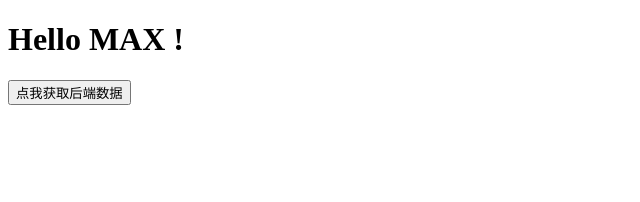
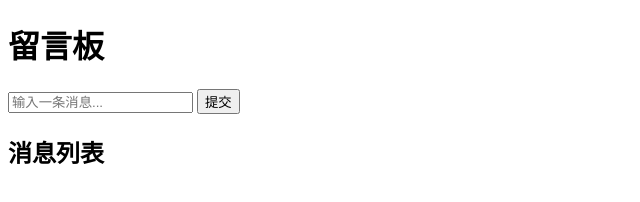
Before and after one commit to Max5201/My-One, a plain HTML site: page frontend/index.html in a window 1280 px wide. Shown: the whole page, without its empty margins (0-640 px from the left). Drawn offline with Linux system fonts and the light colour scheme.

Commit message:
Update index.html

```diff
--- a/frontend/index.html
+++ b/frontend/index.html
@@ -4,9 +4,15 @@
   <title>我的全栈网站</title>
 </head>
 <body>
-  <h1>Hello MAX !</h1>
-  <button onclick="getMessage()">点我获取后端数据</button>
-  <p id="response"></p>
+  <h1>留言板</h1>
+
+  <div>
+    <input id="msgInput" type="text" placeholder="输入一条消息..." />
+    <button onclick="addMessage()">提交</button>
+  </div>
+
+  <h2>消息列表</h2>
+  <ul id="messages"></ul>
 
   <script src="script.js"></script>
 </body>
```
